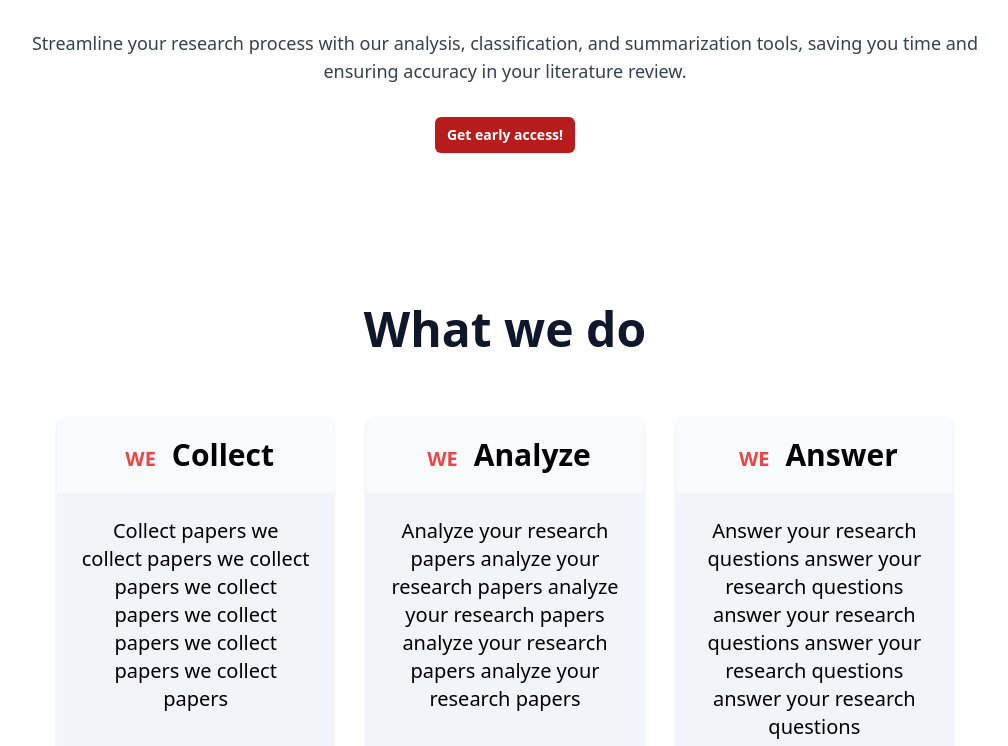
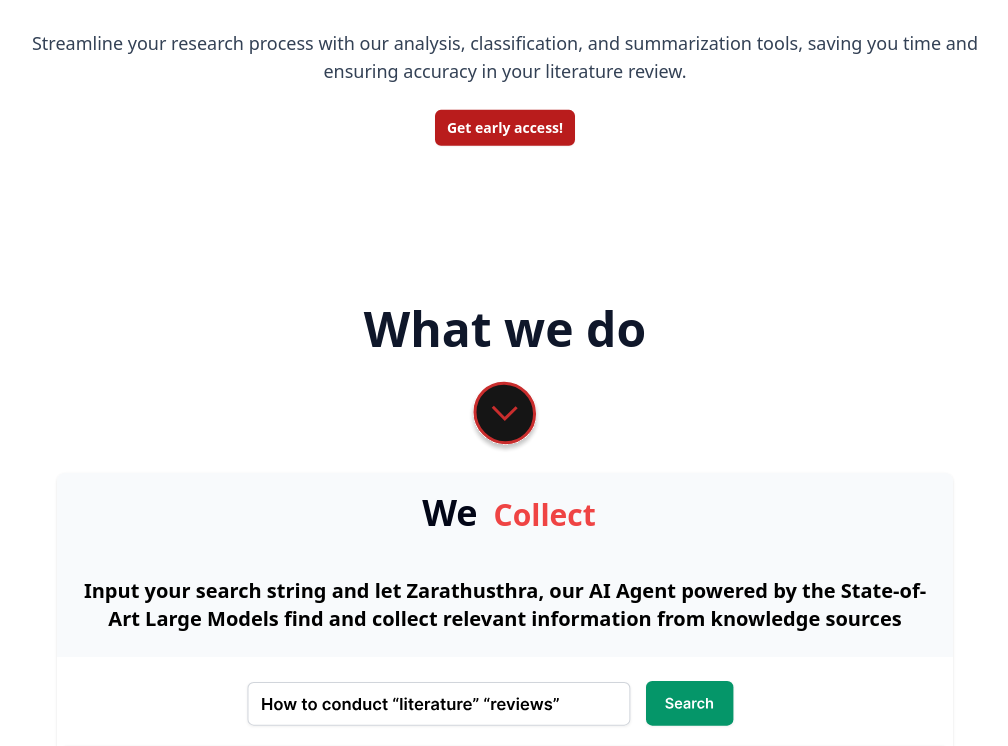
Before and after one commit to NamanBhoj/ForYourResearch, a React (Vite) app in the folder frontend/: page / in a window 1280 px wide. Shown: the part 331-1077 px from the top of the page, without its empty margins (135-1143 px from the left). Built offline with nearby package versions, Linux system fonts and the light colour scheme.

Commit message:
added animation, refactored cards, wrote intial card detail

```diff
--- a/frontend/src/components/FeatureCard.tsx
+++ b/frontend/src/components/FeatureCard.tsx
@@ -1,17 +1,22 @@
-export default function FeatureCard(props:any) {
+
+export default function FeatureCard(props: any) {
   return (
     <div className="flex flex-col overflow-hidden rounded-lg bg-white shadow w-full">
       <div className="px-4 py-5 sm:px-6 bg-slate-50">
-        <span className="text-red-500 font-bold px-2 py-1 rounded text-sm sm:text-base md:text-lg lg:text-xl">
-          WE
+        <span className="text-slate-950 text-4xl font-bold px-2 py-1 rounded ">
+          We
         </span>
-        <span className="ml-2 text-lg font-bold sm:text-xl md:text-2xl lg:text-3xl">
+        <span className="ml-2 text-2xl text-red-500 font-bold sm:text-xl md:text-2xl lg:text-3xl">
           {props.heading}
         </span>
       </div>
-      <div className="flex-grow bg-slate-100 px-4 py-5 sm:p-6 text-base sm:text-lg md:text-xl lg:text-xl">
+      <div className="flex-grow font-bold bg-slate-50 px-4 py-5 sm:p-6 text-base sm:text-lg md:text-xl lg:text-xl">
         {props.content}
       </div>
+
+      {/* <div className="flex flex-row"> */}
+        <img src={props.image} alt="Image Description" />
+      {/* </div> */}
     </div>
   );
 }
--- a/frontend/src/components/FeatureSection.tsx
+++ b/frontend/src/components/FeatureSection.tsx
@@ -1,44 +1,45 @@
 import FeatureCard from './FeatureCard';
-
+import Collect from "../assets/Collect.svg"
+import Arrow from "../assets/Arrow.svg"
 function FeatureSection() {
   const collectionFeatureCardContent = {
     heading: 'Collect',
     content:
-      'Collect papers we collect papers we collect papers we collect papers we collect papers we collect papers we collect papers',
+      'Input your search string and let Zarathusthra, our AI Agent powered by the State-of-Art Large Models find and collect relevant information from knowledge sources  ',
+    image: Collect
   };
 
-  const analysisFeatureCardContent = {
-    heading: 'Analyze',
-    content:
-      'Analyze your research papers analyze your research papers analyze your research papers analyze your research papers analyze your research papers',
-  };
+  // const analysisFeatureCardContent = {
+  //   heading: 'Analyze',
+  //   content:
+  //     'Analyze your research papers analyze your research papers analyze your research papers analyze your research papers analyze your research papers',
+  // };
 
-  const answerFeatureCardContent = {
-    heading: 'Answer',
-    content:
-      'Answer your research questions answer your research questions answer your research questions answer your research questions answer your research questions',
-  };
+  // const answerFeatureCardContent = {
+  //   heading: 'Answer',
+  //   content:
+  //     'Answer your research questions answer your research questions answer your research questions answer your research questions answer your research questions',
+  // };
 
   return (
     <div className="flex flex-col items-center mt-14 mb-8">
       <span className="mt-24 text-5xl font-extrabold text-slate-900">
         What we do
       </span>
-      <div className="grid grid-cols-1 md:grid-cols-3 gap-8 mt-16 w-full max-w-7xl sm:px-6 lg:px-8">
+      <img src={Arrow} alt="" className='animate-pulse' />
+      <div className="mt-15 w-full max-w-7xl sm:px-6 lg:px-8">
         <FeatureCard
           heading={collectionFeatureCardContent.heading}
           content={collectionFeatureCardContent.content}
-        />
-        <FeatureCard
-          heading={analysisFeatureCardContent.heading}
-          content={analysisFeatureCardContent.content}
-        />
-        <FeatureCard
-          heading={answerFeatureCardContent.heading}
-          content={answerFeatureCardContent.content}
+          image = {collectionFeatureCardContent.image}
         />
       </div>
-    </div>
+
+
+
+      </div>
+
+
   );
 }
 
--- a/frontend/src/components/MainSection.tsx
+++ b/frontend/src/components/MainSection.tsx
@@ -14,7 +14,7 @@ function MainSection() {
       <a href="https://app.youform.com/forms/pvtbohr1" target="_blank">
         <button
           type="button"
-          className="relative inline-flex items-center gap-x-1.5 rounded-md bg-red-700 px-3 py-2 text-sm font-semibold text-white shadow-sm hover:bg-red-500 focus-visible:outline focus-visible:outline-2 focus-visible:outline-offset-2 focus-visible:outline-indigo-600"
+          className="relative animate-bounce inline-flex items-center gap-x-1.5 rounded-md bg-red-700 px-3 py-2 text-sm font-semibold text-white shadow-sm hover:bg-red-500 focus-visible:outline focus-visible:outline-2 focus-visible:outline-offset-2 focus-visible:outline-indigo-600"
         >
           Get early access!
         </button>
```
Also changed, not shown: frontend/src/assets/Arrow.svg (added), frontend/src/assets/Collect.svg (added).
